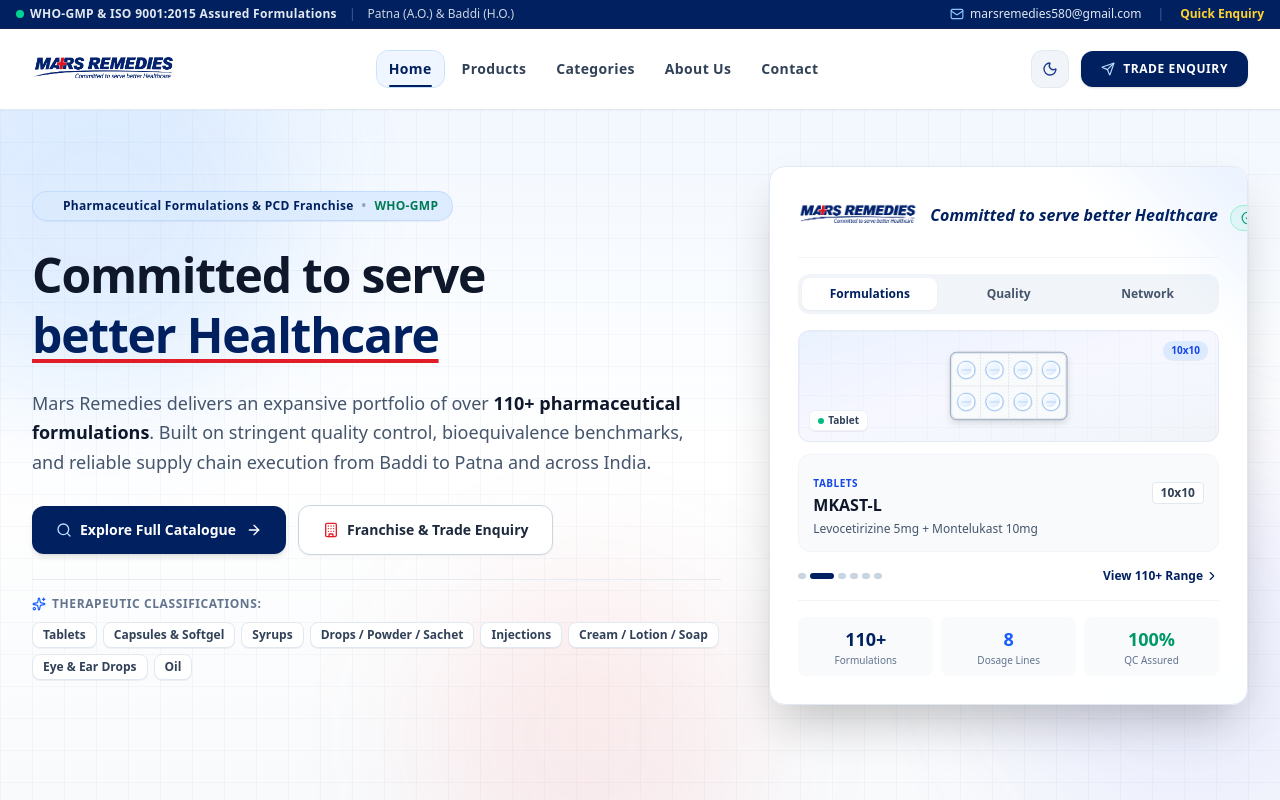
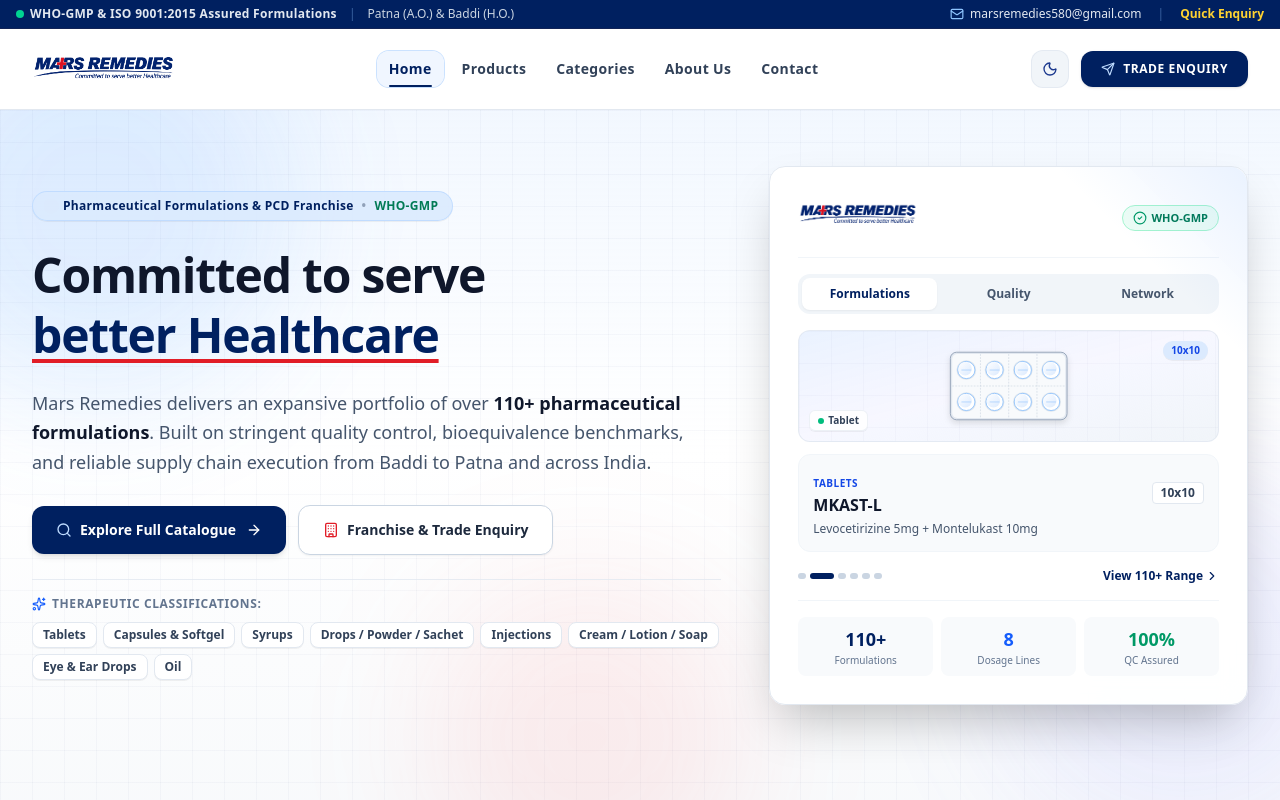
Before and after one commit to ritwikamit/MarsRemedies, a React (Vite) app: page / in a window 1280 px wide. Shown: the top 800 px of the page. Built offline with nearby package versions, Linux system fonts and the light colour scheme; a web font is replaced by a local one.

Commit message:
Remove tagline from Hero, About page, and Footer

```diff
--- a/src/components/Footer.tsx
+++ b/src/components/Footer.tsx
@@ -46,7 +46,7 @@
               className="text-left focus-visible:outline-hidden focus-visible:ring-2 focus-visible:ring-blue-400 rounded-xl cursor-pointer p-0 inline-flex"
               aria-label="Mars Remedies Home"
             >
-              <Logo variant="dark" size="lg" showTagline={true} />
+              <Logo variant="dark" size="lg" showTagline={false} />
             </button>
 
             <p className="text-xs text-slate-300 leading-relaxed max-w-sm pt-2">
--- a/src/components/Hero.tsx
+++ b/src/components/Hero.tsx
@@ -133,7 +133,7 @@
               {/* Showcase Header */}
               <div className="flex items-center justify-between gap-3 pb-4 border-b border-slate-100 dark:border-slate-800">
                 <div className="shrink-0">
-                  <Logo size="sm" variant="auto" showTagline={true} />
+                  <Logo size="sm" variant="auto" showTagline={false} />
                 </div>
                 <span className="inline-flex items-center gap-1 text-[11px] font-bold px-2.5 py-1 bg-emerald-50 dark:bg-emerald-950/80 text-emerald-700 dark:text-emerald-400 border border-emerald-200 dark:border-emerald-800 rounded-full shrink-0">
                   <CheckCircle2 className="w-3.5 h-3.5 text-emerald-600 dark:text-emerald-400" />
--- a/src/pages/About.tsx
+++ b/src/pages/About.tsx
@@ -26,7 +26,7 @@
         {/* Header with Official Logo Showcase */}
         <div className="border-b border-slate-200 dark:border-slate-800 pb-8 text-center max-w-3xl mx-auto space-y-4">
           <div className="inline-flex items-center justify-center p-4 sm:p-6 bg-white dark:bg-slate-900 rounded-2xl border border-slate-200 dark:border-slate-800 shadow-sm mx-auto">
-            <Logo size="lg" variant="auto" showTagline={true} />
+            <Logo size="lg" variant="auto" showTagline={false} />
           </div>
 
           <div className="pt-2">
```
